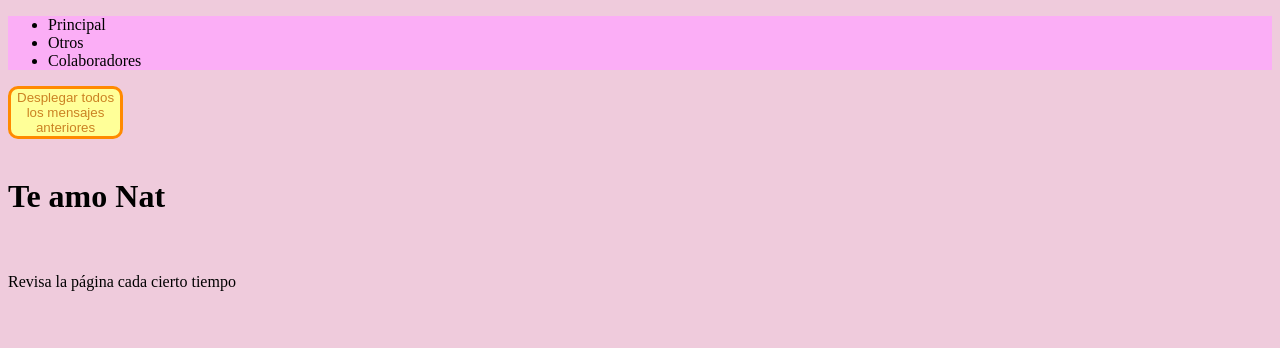
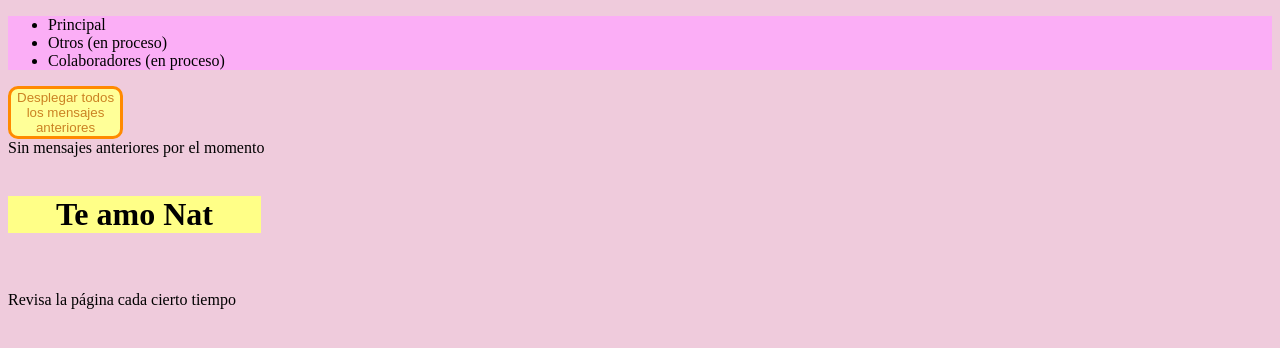
Before and after one commit to JesusMME/JesusMME.github.io, a PHP site: page / in a window 1280 px wide. Shown: the top 348 px of the page. Run offline with PHP 8.4, Linux system fonts and the light colour scheme.

Commit message:
Add files via upload

```diff
--- a/index.html
+++ b/index.html
@@ -12,15 +12,16 @@
         <nav>
             <ul>
                 <li>Principal</li>
-                <li>Otros</li>
-                <li>Colaboradores</li>
+                <li>Otros (en proceso)</li>
+                <li>Colaboradores (en proceso)</li>
             </ul>
         </nav>
     </header>
     <button class="boton_mensajes" href="">Desplegar todos<br/>los mensajes<br/>anteriores</button>
+    <br/> Sin mensajes anteriores por el momento
     <br/>
     <br/>
-    <h1>Te amo Nat</h1>
+    <h1><div class="frase">Te amo Nat</div></h1>
     <br/>
     <br/>
     Revisa la página cada cierto tiempo
--- a/statics/css/index.css
+++ b/statics/css/index.css
@@ -10,3 +10,9 @@ body{
     border-radius: 10px;
     color: #CB8223;
 }
+.frase{
+    background-color: #FFFF87;
+    width: 20%;
+    height: 50%;
+    text-align: center;
+}
```
